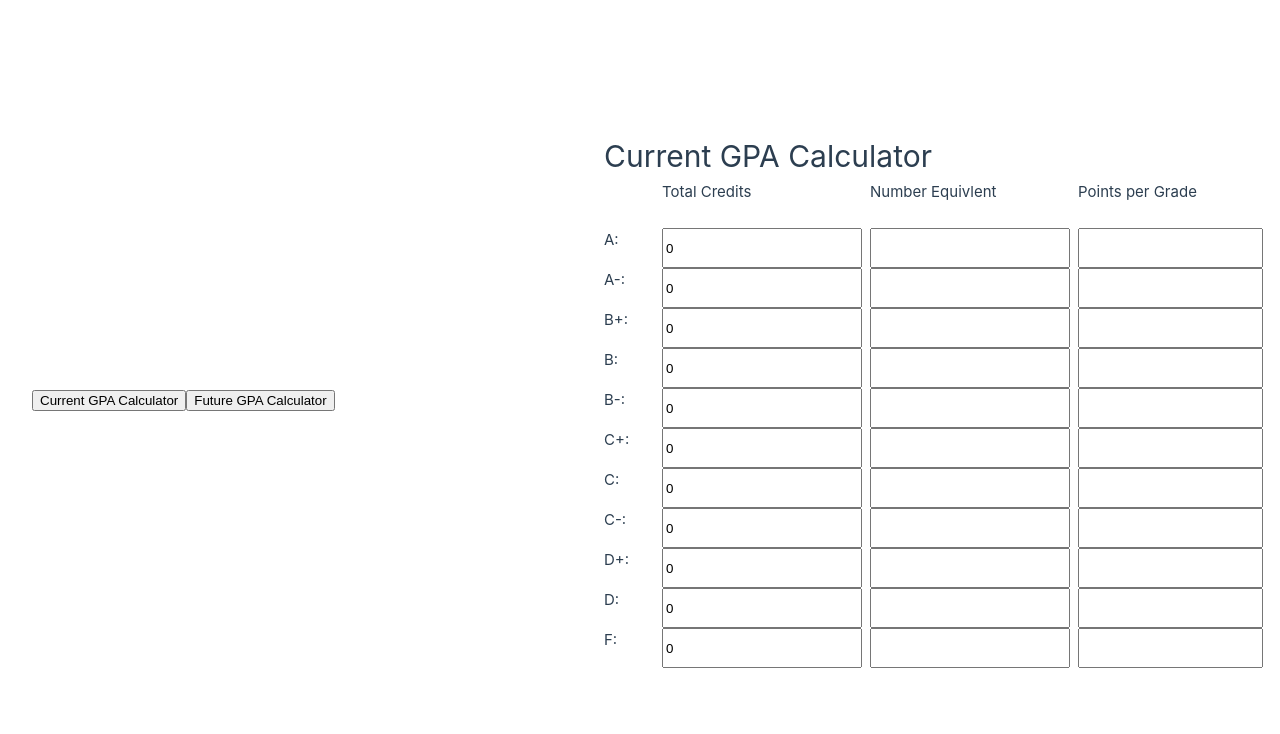
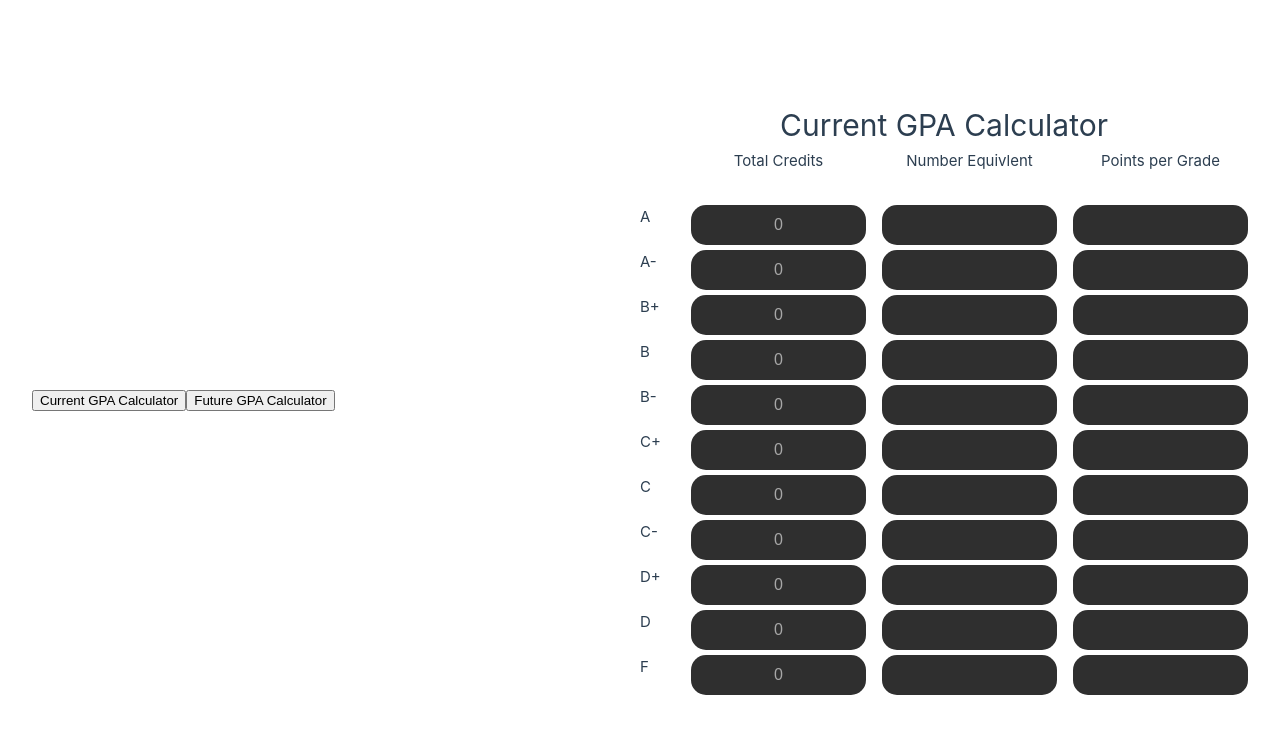
Before and after one commit to Zhichengu1/Academic-Performance-Calculator, a Vue app: page / in a window 1280 px wide. Shown: the top 734 px of the page. Built offline with nearby package versions, Linux system fonts and the light colour scheme.

Commit message:
edit style

```diff
--- a/src/assets/base.css
+++ b/src/assets/base.css
@@ -4,8 +4,8 @@
   --vt-c-white-soft: #f8f8f8;
   --vt-c-white-mute: #f2f2f2;
 
-  --vt-c-black: #181818;
-  --vt-c-black-soft: #222222;
+  --vt-c-black: #212121;
+  --vt-c-black-soft: #2f2f2f;
   --vt-c-black-mute: #282828;
 
   --vt-c-indigo: #2c3e50;
@@ -46,7 +46,7 @@
     --color-border-hover: var(--vt-c-divider-dark-1);
 
     --color-heading: var(--vt-c-text-dark-1);
-    --color-text: var(--vt-c-text-dark-2);
+    --color-text: var(--vt-c-text-dark-1);
   }
 }
 
--- a/src/components/CurrentGPACalc.vue
+++ b/src/components/CurrentGPACalc.vue
@@ -1,13 +1,13 @@
 <template>
   <div>
-    <h1>Current GPA Calculator</h1>
+    <h1 style="text-align: center">Current GPA Calculator</h1>
     <form>
       <div>
         <div v-for="(grade, index) in grades" :key="index" class="grade-row">
           <label v-if="index === 0" id="credit">Total Credits</label>
           <label v-if="index === 0" id="num-eq">Number Equivlent</label>
           <label v-if="index === 0" id="point-per-grade">Points per Grade</label>
-          <label :for="grade" class="grade-label">{{ grade }}:</label>
+          <label :for="grade" class="grade-label">{{ grade }}</label>
           <input
             :id="grade"
             v-model.number="gradeValues[grade]"
@@ -17,8 +17,8 @@
             required
             class="grade-input"
           />
-          <input class="num-eq" readonly />
-          <input class="point-per-grade" readonly />
+          <input class="num-eq-box" readonly />
+          <input class="point-per-grade-box" readonly />
         </div>
       </div>
     </form>
@@ -51,24 +51,63 @@ export default {
 <style scoped>
 .grade-row {
   display: grid;
-  grid-template-columns: 50px repeat(auto-fill, minmax(200px, 1fr));
-  grid-gap: 0.5rem;
+  grid-template-columns: 35px repeat(3, minmax(60px, 1fr));
+  grid-gap: 1rem;
 }
 .grapde-label {
   grid-column-start: 1;
   grid-column-end: 2;
   margin-bottom: 1rem;
 }
+
+.grade-input,
+.point-per-grade-box,
+.num-eq-box {
+  height: 2.5rem;
+  padding: 0 0.5rem;
+  font-size: 1rem;
+  border-radius: 15px;
+  margin-bottom: 5px;
+  background-color: var(--vt-c-black-soft);
+  border: none;
+  color: var(--vt-c-text-dark-2);
+  text-align: center;
+}
+
+.point-per-grade-box,
+.num-eq-box:focus {
+  outline: none;
+  pointer-events: none;
+}
+
+@keyframes border-pulse {
+  0% {
+    border-color: var(--vt-c-black-soft);
+  }
+  50% {
+    border-color: var(--vt-c-text-dark-2);
+  }
+  100% {
+    border-color: var(--vt-c-black-soft);
+  }
+}
+
+.grade-input:focus {
+  outline: none;
+  animation: border-pulse 2s infinite;
+  border-bottom: 2px solid;
+}
+
 .grade-input {
   grid-column-start: 2;
   grid-column-end: 3;
   align-items: center;
 }
-.point-per-grade {
+.point-per-grade-box {
   grid-column-start: 4;
 }
 
-.num-eq {
+.num-eq-box {
   grid-column-start: 3;
   height: 2.5rem;
 }
@@ -76,15 +115,26 @@ export default {
 #credit {
   grid-column-start: 2;
   margin-bottom: 1rem;
+  text-align: center;
 }
 
 #num-eq {
   grid-column-start: 3;
   margin-bottom: 1rem;
+  text-align: center;
 }
 
 #point-per-grade {
   grid-column-start: 4;
   margin-bottom: 1rem;
+  text-align: center;
+}
+
+input[type='number'].grade-input::-webkit-inner-spin-button,
+input[type='number'].grade-input::-webkit-outer-spin-button {
+  -webkit-appearance: none;
+  appearance: none;
+  background-color: transparent;
+  margin: 0;
 }
 </style>
```
